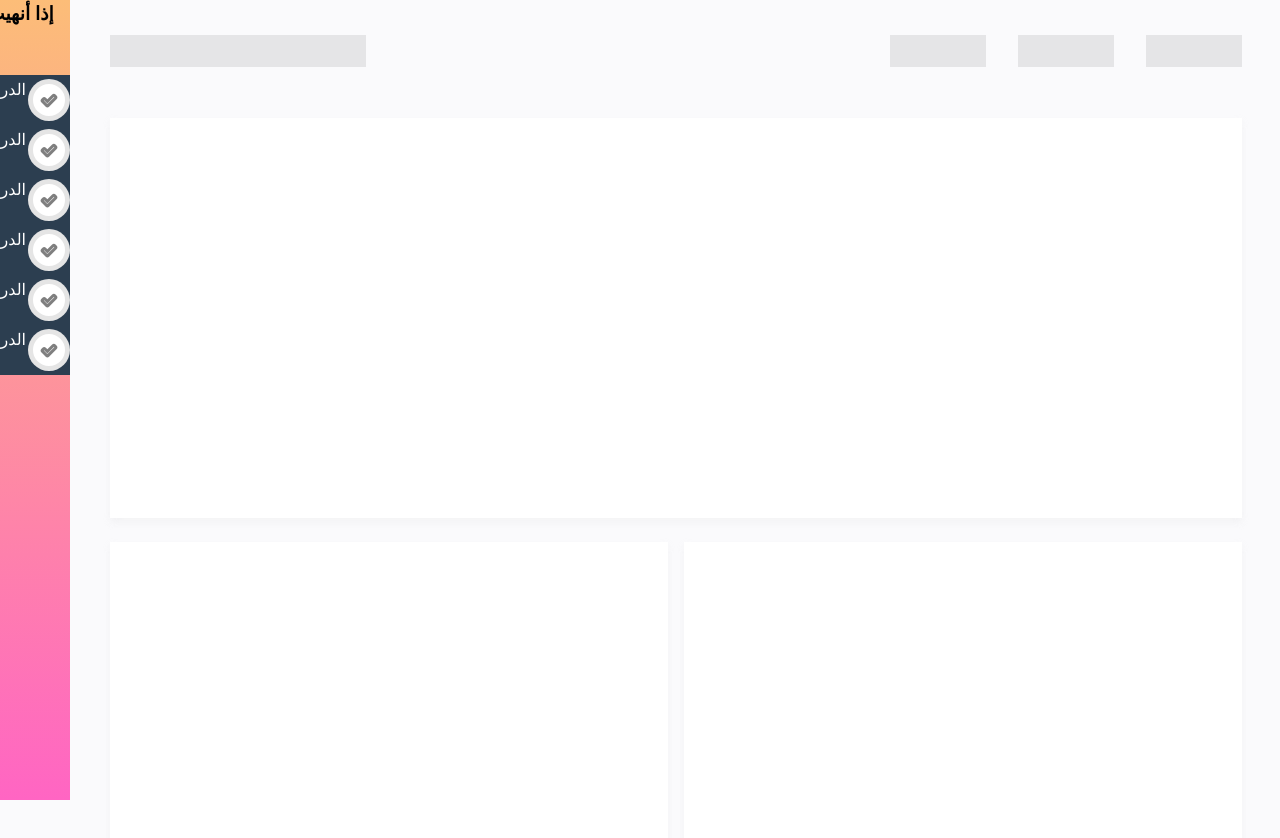
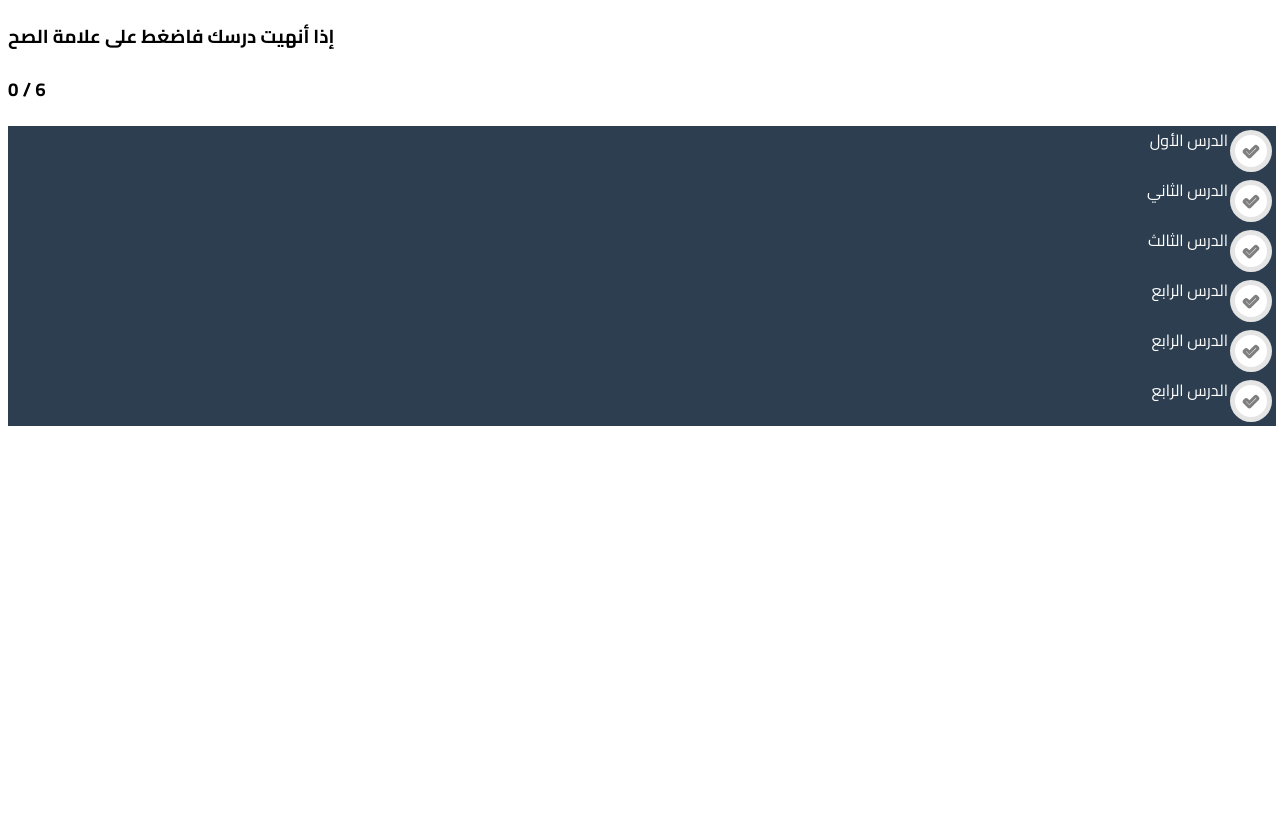
Before and after one commit to Mohamed-Elzohary/react-checkbox-component, a React (Create React App) app: page / in a window 1280 px wide. Shown: the top 838 px of the page. After the commit the page ends 800 px from the top, so only its background shows below. Built offline with nearby package versions, Linux system fonts and the light colour scheme.

Commit message:
fixed: conflicts

```diff
--- a/src/App.js
+++ b/src/App.js
@@ -1,13 +1,93 @@
 import React, { Component } from "react";
 import "./styles.css";
 
-import Layout from "./components/Layout/Layout";
+import Checkbox from "./components/Checkbox";
 
 class App extends Component {
+  constructor(prop) {
+    super();
+    this.state = {
+      lectures: [
+        {
+          id: 1,
+          title: "الدرس الأول"
+        },
+        {
+          id: 2,
+          title: "الدرس الثاني"
+        },
+        {
+          id: 3,
+          title: "الدرس الثالث"
+        },
+        {
+          id: 4,
+          title: "الدرس الرابع"
+        },
+        {
+          id: 5,
+          title: "الدرس الرابع"
+        },
+        {
+          id: 6,
+          title: "الدرس الرابع"
+        }
+      ],
+      total_lecs: 0,
+      finished_lecs: 0
+    };
+  }
+
+  componentDidMount() {
+    if (this.state.lectures.length > 0) {
+      this.setState({
+        total_lecs: this.state.lectures.length
+      });
+    } else {
+      this.setState({
+        total_lecs: 0
+      });
+    }
+  }
+
+  cbxChange = (e) => {
+    console.log("cbx changed: " + e.target.id + " - " + e.target.checked);
+
+    if (e.target.checked) {
+      this.setState({ finished_lecs: this.state.finished_lecs + 1 });
+    } else {
+      this.setState({ finished_lecs: this.state.finished_lecs - 1 });
+    }
+  };
+
   render() {
     return (
-      <div className="App">
-        <Layout />
+      <div
+        className={
+          this.props.expanded ? "sidebar sidebar--expanded" : "sidebar"
+        }
+        onClick={this.props.toggleSidebar}
+      >
+        <span className="shape"></span>
+        <span className="shape"></span>
+
+        <div className="lectures">
+          <h3>إذا أنهيت درسك فاضغط على علامة الصح</h3>
+          <h3>
+            {this.state.finished_lecs} / {this.state.total_lecs}
+          </h3>
+
+          {this.state.lectures.map((lecture) => {
+            return (
+              <Checkbox
+                key={lecture.id}
+                id={lecture.id}
+                title={lecture.title}
+                onChange={this.cbxChange}
+              />
+            );
+          })}
+        </div>
       </div>
     );
   }
--- /dev/null
+++ b/src/components/Checkbox.css
@@ -0,0 +1,142 @@
+.input-cont {
+  background-color: #2c3e50;
+  border: 2px #2c3e50 solid;
+  display: flex;
+  width: 100%;
+  flex-direction: row-reverse;
+}
+
+#input-label-cont {
+  color: white;
+  text-align: right;
+  line-height: 1.5rem;
+}
+
+.input-cbx-cont {
+  border: 2px #2c3e50 solid;
+  background-color: #2c3e50;
+}
+
+.input-cont:hover {
+  background-color: rgb(73, 124, 100);
+  border: 2px #2c3e50 solid;
+}
+
+.label {
+  margin: 0;
+}
+
+.label__checkbox {
+  display: none;
+}
+
+.label__check {
+  display: inline-block;
+  border-radius: 50%;
+  border: 5px solid rgba(0, 0, 0, 0.1);
+  background: white;
+  vertical-align: middle;
+  width: 2em;
+  height: 2em;
+  cursor: pointer;
+  display: flex;
+  align-items: center;
+  justify-content: center;
+  transition: border 0.3s ease;
+}
+.label__check i.icon {
+  opacity: 1;
+  color: transparent;
+  transition: opacity 0.3s 0.1s ease;
+  -webkit-text-stroke: 3px rgba(0, 0, 0, 0.5);
+}
+.label__check:hover {
+  border: 5px solid rgba(0, 0, 0, 0.2);
+}
+.label__checkbox:checked + .label__text .label__check {
+  animation: check 0.5s cubic-bezier(0.895, 0.03, 0.685, 0.22) forwards;
+}
+.label__checkbox:checked + .label__text .label__check .icon {
+  opacity: 1;
+  transform: scale(0);
+  color: white;
+  -webkit-text-stroke: 0;
+  animation: icon 0.3s cubic-bezier(1, 0.008, 0.565, 1.65) 0.1s 1 forwards;
+}
+
+/*
+*/
+
+@keyframes icon {
+  from {
+    opacity: 0;
+    transform: scale(5);
+  }
+  to {
+    opacity: 1;
+    transform: scale(1);
+  }
+}
+@keyframes check {
+  0% {
+  }
+  10% {
+    opacity: 0.1;
+    background: rgba(0, 0, 0, 0.2);
+  }
+  12% {
+    opacity: 0.4;
+    background: rgba(0, 0, 0, 0.1);
+  }
+  50% {
+    background: #00d478;
+    opacity: 0.6;
+  }
+  100% {
+    background: #00d478;
+    opacity: 1;
+  }
+}
+
+@-webkit-keyframes splash {
+  40% {
+    background: #00d478;
+    box-shadow: 0 -18px 0 -8px #00d478, 16px -8px 0 -8px #00d478,
+      16px 8px 0 -8px #00d478, 0 18px 0 -8px #00d478, -16px 8px 0 -8px #00d478,
+      -16px -8px 0 -8px #00d478;
+  }
+  100% {
+    background: #00d478;
+    box-shadow: 0 -36px 0 -10px transparent, 32px -16px 0 -10px transparent,
+      32px 16px 0 -10px transparent, 0 36px 0 -10px transparent,
+      -32px 16px 0 -10px transparent, -32px -16px 0 -10px transparent;
+  }
+}
+@-o-keyframes splash {
+  40% {
+    background: #00d478;
+    box-shadow: 0 -18px 0 -8px #00d478, 16px -8px 0 -8px #00d478,
+      16px 8px 0 -8px #00d478, 0 18px 0 -8px #00d478, -16px 8px 0 -8px #00d478,
+      -16px -8px 0 -8px #00d478;
+  }
+  100% {
+    background: #00d478;
+    box-shadow: 0 -36px 0 -10px transparent, 32px -16px 0 -10px transparent,
+      32px 16px 0 -10px transparent, 0 36px 0 -10px transparent,
+      -32px 16px 0 -10px transparent, -32px -16px 0 -10px transparent;
+  }
+}
+@keyframes splash {
+  40% {
+    background: #00d478;
+    box-shadow: 0 -18px 0 -8px #00d478, 16px -8px 0 -8px #00d478,
+      16px 8px 0 -8px #00d478, 0 18px 0 -8px #00d478, -16px 8px 0 -8px #00d478,
+      -16px -8px 0 -8px #00d478;
+  }
+  100% {
+    background: #00d478;
+    box-shadow: 0 -36px 0 -10px transparent, 32px -16px 0 -10px transparent,
+      32px 16px 0 -10px transparent, 0 36px 0 -10px transparent,
+      -32px 16px 0 -10px transparent, -32px -16px 0 -10px transparent;
+  }
+}
--- /dev/null
+++ b/src/components/Checkbox.js
@@ -0,0 +1,44 @@
+import React, { Component } from "react";
+import "./Checkbox.css";
+
+class Checkbox extends Component {
+  constructor(props) {
+    super(props);
+    this.state = {
+      id: this.props.id,
+      title: this.props.title,
+      onChange: this.props.onChange
+    };
+  }
+
+  render() {
+    var { id, title, onChange } = this.state;
+    return (
+      <form>
+        <label className="input-cont" htmlFor={id}>
+          <div className="input-cbx-cont">
+            <label className="label">
+              <input
+                className="label__checkbox"
+                type="checkbox"
+                id={id}
+                onChange={onChange}
+              />
+              <span className="label__text">
+                <span className="label__check">
+                  <i className="fa fa-check icon"></i>
+                </span>
+              </span>
+            </label>
+          </div>
+
+          <label id="input-label-cont" htmlFor={id}>
+            {title}
+          </label>
+        </label>
+      </form>
+    );
+  }
+}
+
+export default Checkbox;
--- a/src/styles.css
+++ b/src/styles.css
@@ -15,19 +15,145 @@
   max-width: 100vw;
 }
 
-* {
-  font-family: system-ui;
+.input-cont {
+  background-color: #2c3e50;
+  border: 2px #2c3e50 solid;
+  display: flex;
+  width: 100%;
+  flex-direction: row-reverse;
+}
+
+#input-label-cont {
+  color: white;
+  text-align: right;
+  line-height: 1.5rem;
+}
+
+.input-cbx-cont {
+  border: 2px #2c3e50 solid;
+  background-color: #2c3e50;
+}
+
+.input-cont:hover {
+  background-color: rgb(73, 124, 100);
+  border: 2px #2c3e50 solid;
+}
+
+.label {
   margin: 0;
-  padding: 0;
 }
-body {
-  width: 100%;
-  height: 100%;
+
+.label__checkbox {
+  display: none;
 }
-main {
+
+.label__check {
+  display: inline-block;
+  border-radius: 50%;
+  border: 5px solid rgba(0, 0, 0, 0.1);
+  background: white;
+  vertical-align: middle;
+  width: 2em;
+  height: 2em;
+  cursor: pointer;
   display: flex;
-  background: #fafafc;
-  width: 100%;
-  height: 100%;
-  position: relative;
+  align-items: center;
+  justify-content: center;
+  transition: border 0.3s ease;
 }
+.label__check i.icon {
+  opacity: 1;
+  color: transparent;
+  transition: opacity 0.3s 0.1s ease;
+  -webkit-text-stroke: 3px rgba(0, 0, 0, 0.5);
+}
+.label__check:hover {
+  border: 5px solid rgba(0, 0, 0, 0.2);
+}
+.label__checkbox:checked + .label__text .label__check {
+  animation: check 0.5s cubic-bezier(0.895, 0.03, 0.685, 0.22) forwards;
+}
+.label__checkbox:checked + .label__text .label__check .icon {
+  opacity: 1;
+  transform: scale(0);
+  color: white;
+  -webkit-text-stroke: 0;
+  animation: icon 0.3s cubic-bezier(1, 0.008, 0.565, 1.65) 0.1s 1 forwards;
+}
+
+/*
+*/
+
+@keyframes icon {
+  from {
+    opacity: 0;
+    transform: scale(5);
+  }
+  to {
+    opacity: 1;
+    transform: scale(1);
+  }
+}
+@keyframes check {
+  0% {
+  }
+  10% {
+    opacity: 0.1;
+    background: rgba(0, 0, 0, 0.2);
+  }
+  12% {
+    opacity: 0.4;
+    background: rgba(0, 0, 0, 0.1);
+  }
+  50% {
+    background: #00d478;
+    opacity: 0.6;
+  }
+  100% {
+    background: #00d478;
+    opacity: 1;
+  }
+}
+
+@-webkit-keyframes splash {
+  40% {
+    background: #00d478;
+    box-shadow: 0 -18px 0 -8px #00d478, 16px -8px 0 -8px #00d478,
+      16px 8px 0 -8px #00d478, 0 18px 0 -8px #00d478, -16px 8px 0 -8px #00d478,
+      -16px -8px 0 -8px #00d478;
+  }
+  100% {
+    background: #00d478;
+    box-shadow: 0 -36px 0 -10px transparent, 32px -16px 0 -10px transparent,
+      32px 16px 0 -10px transparent, 0 36px 0 -10px transparent,
+      -32px 16px 0 -10px transparent, -32px -16px 0 -10px transparent;
+  }
+}
+@-o-keyframes splash {
+  40% {
+    background: #00d478;
+    box-shadow: 0 -18px 0 -8px #00d478, 16px -8px 0 -8px #00d478,
+      16px 8px 0 -8px #00d478, 0 18px 0 -8px #00d478, -16px 8px 0 -8px #00d478,
+      -16px -8px 0 -8px #00d478;
+  }
+  100% {
+    background: #00d478;
+    box-shadow: 0 -36px 0 -10px transparent, 32px -16px 0 -10px transparent,
+      32px 16px 0 -10px transparent, 0 36px 0 -10px transparent,
+      -32px 16px 0 -10px transparent, -32px -16px 0 -10px transparent;
+  }
+}
+@keyframes splash {
+  40% {
+    background: #00d478;
+    box-shadow: 0 -18px 0 -8px #00d478, 16px -8px 0 -8px #00d478,
+      16px 8px 0 -8px #00d478, 0 18px 0 -8px #00d478, -16px 8px 0 -8px #00d478,
+      -16px -8px 0 -8px #00d478;
+  }
+  100% {
+    background: #00d478;
+    box-shadow: 0 -36px 0 -10px transparent, 32px -16px 0 -10px transparent,
+      32px 16px 0 -10px transparent, 0 36px 0 -10px transparent,
+      -32px 16px 0 -10px transparent, -32px -16px 0 -10px transparent;
+  }
+}
```
